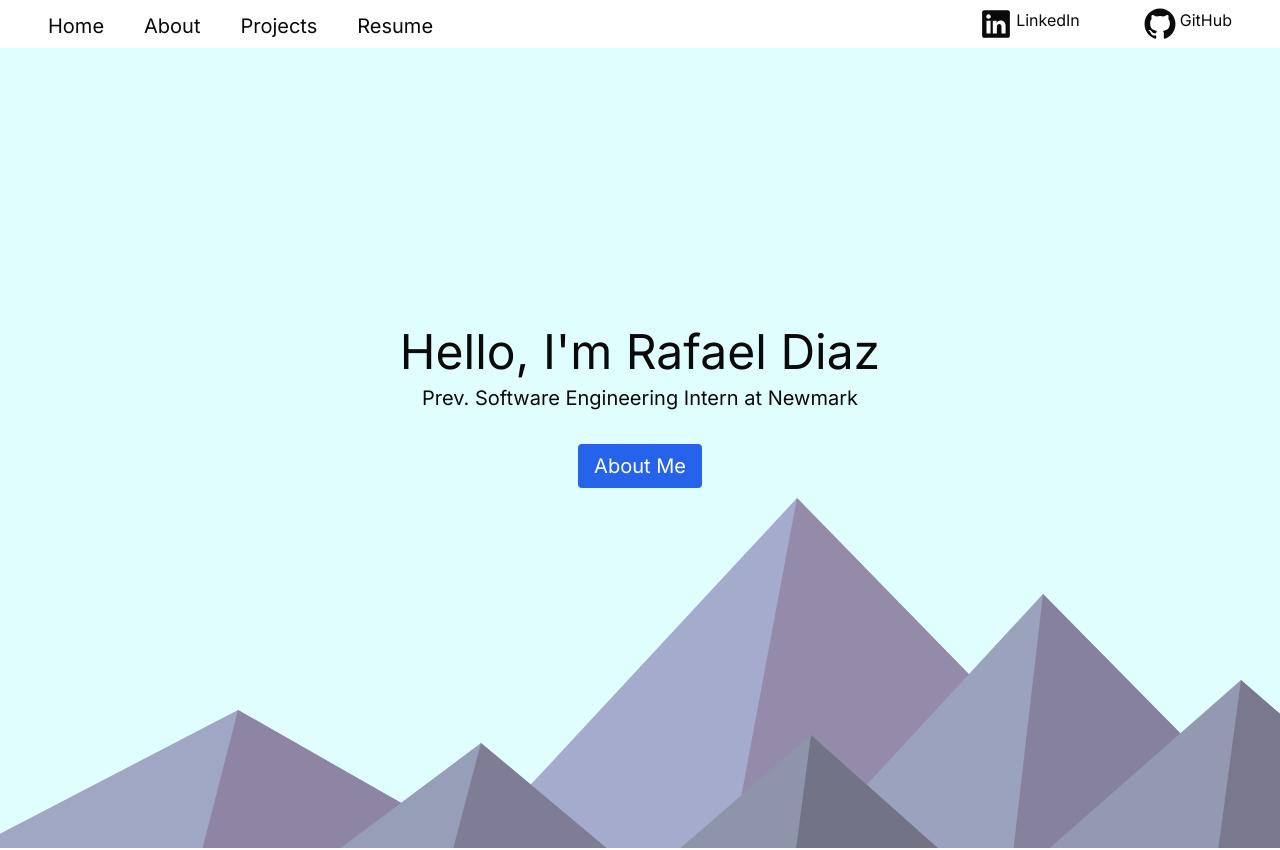
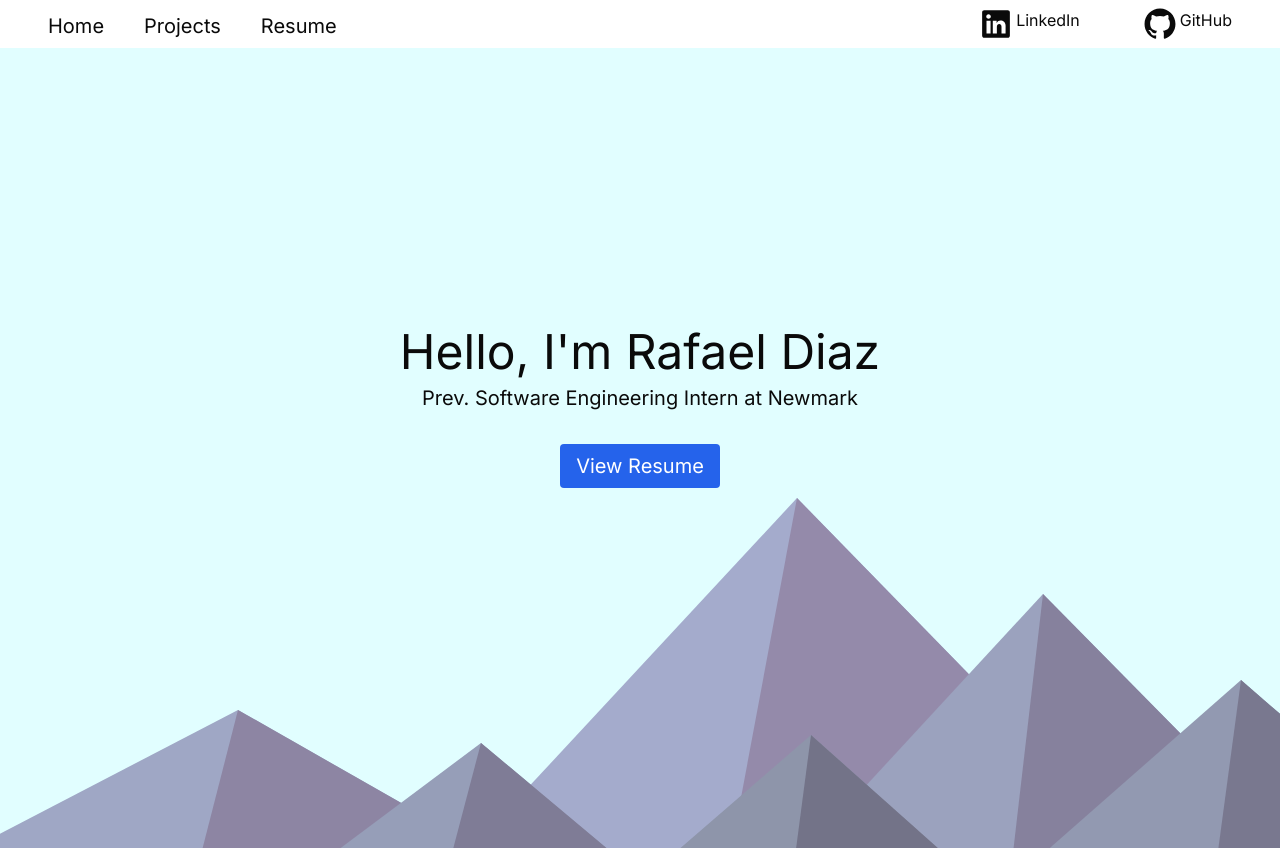
Before and after one commit to availe/Personal-Website-V2, a Next.js app: page / in a window 1280 px wide. Shown: the top 850 px of the page. Built offline with nearby package versions, Linux system fonts and the light colour scheme.

Commit message:
deleted about page

```diff
--- a/src/app/about/page.tsx
+++ /dev/null
@@ -1,5 +0,0 @@
-export default function AboutPage() {
-  return (
-    <p>About</p>
-  );
-}
--- a/src/components/home/hero.tsx
+++ b/src/components/home/hero.tsx
@@ -10,9 +10,9 @@ const Hero = () => {
             Prev. Software Engineering Intern at Newmark
           </p>
         </div>
-        <Link href="/about">
+        <Link href="/resume">
           <button className="bg-blue-600 hover:bg-blue-500 text-white md:text-xl py-2 px-4 rounded">
-            About Me
+            View Resume
           </button>
         </Link>
       </section>
--- a/src/components/navbar/nav-bar.tsx
+++ b/src/components/navbar/nav-bar.tsx
@@ -15,7 +15,6 @@ export default function NavBar() {
 
   const navDict = [
     { href: "/", text: "Home" },
-    { href: "/about", text: "About" },
     { href: "/projects", text: "Projects" },
     { href: "/resume", text: "Resume" },
   ];
```
Also changed, not shown: src/app/page.tsx (+1 -11 lines).
